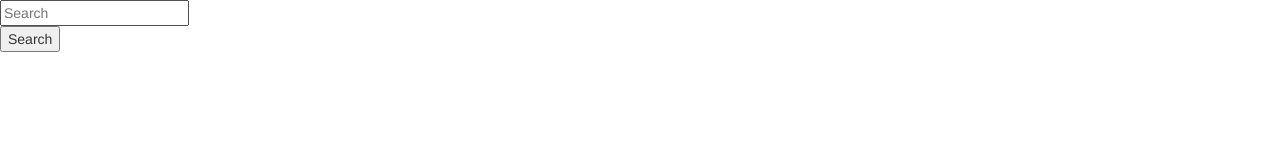
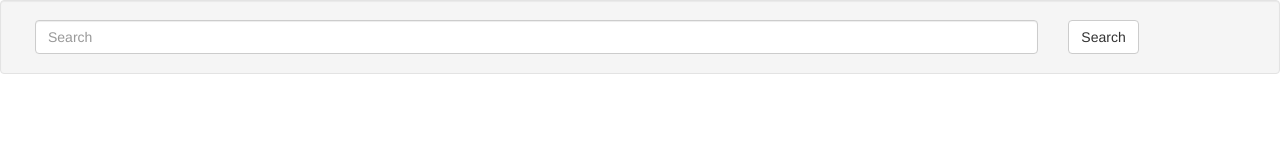
Before and after one commit to vovanmix/jquery.fast-search, a website: page demo/demo_ajax.html in a window 1280 px wide. Drawn offline with nearby package versions, Linux system fonts and the light colour scheme; files that its build step writes are made by us from their sources.

Commit message:
minor bug fixes

```diff
--- a/demo/demo_ajax.html
+++ b/demo/demo_ajax.html
@@ -1,32 +1,39 @@
 <!DOCTYPE html>
 <html lang="en">
 <head>
-        <title>TODO supply a title</title>
+    <title>jQuery FastSearch HTML demo</title>
     <meta charset="UTF-8">
     <meta name="viewport" content="width=device-width, initial-scale=1.0">
 
-        <link rel="stylesheet" href="./jquery.fast-search.css"/>
+    <link rel="stylesheet" href="./../jquery.fast-search.css"/>
     <link rel="stylesheet" href="//maxcdn.bootstrapcdn.com/bootstrap/3.3.4/css/bootstrap.min.css"/>
-
-        <script type="text/javascript" src="https://code.jquery.com/jquery-2.1.3.min.js"></script>
-        <script type="text/javascript" src="../jquery.fast-search.js"></script>
 </head>
 <body>
 
+<div class="well">
     <form action="/search" id="displayForm" method="get" accept-charset="utf-8">
-            <div class="input text">
-                <input name="q" placeholder="Search" type="text" id="q" />
+        <div class="col-md-10">
+            <input name="q" placeholder="Search" type="text" id="q" class="form-control" />
         </div>
-            <div class="submit"><input type="submit" value="Search"/></div>
+        <div class="col-md-2">
+            <input type="submit" value="Search" class="btn btn-default"/>
+        </div>
+        <div class="clear clearfix"></div>
     </form>
+</div>
 
+
+<script type="text/javascript" src="https://code.jquery.com/jquery-2.1.3.min.js"></script>
+<script type="text/javascript" src="../../jquery.fast-search.js"></script>
 <script type="text/javascript">
     $(document).ready(function(){
         $('#q').fastSearch({
-                    url: 'server_response.json',
-                    dataType: 'json'
+            url: '/demo/server_response.json',
+            dataType: 'json',
+            rowTemplate: fastSearch.templateSimple
         });
     });
+
 </script>
 
 </body>
```
Lines whose indentation alone changed are shown as unchanged.
